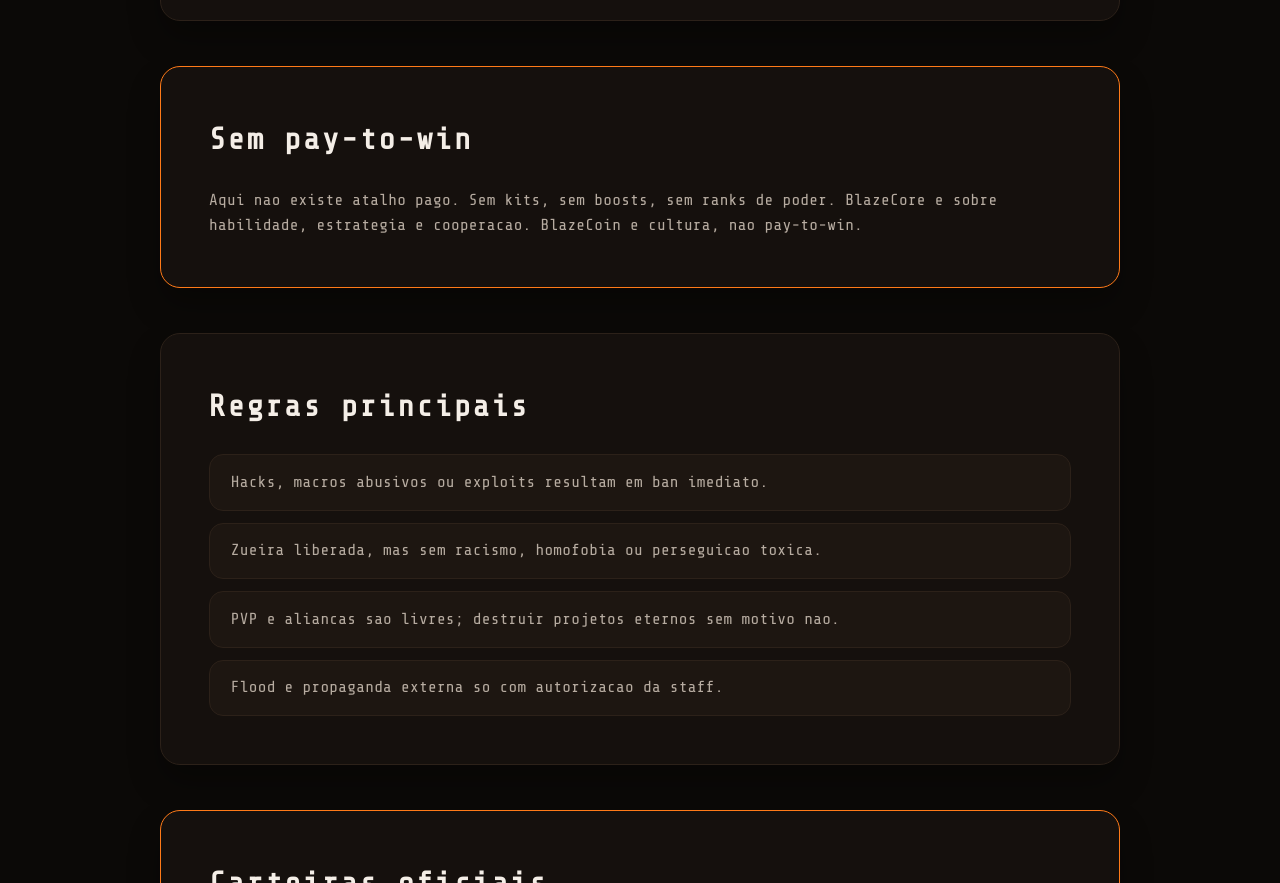
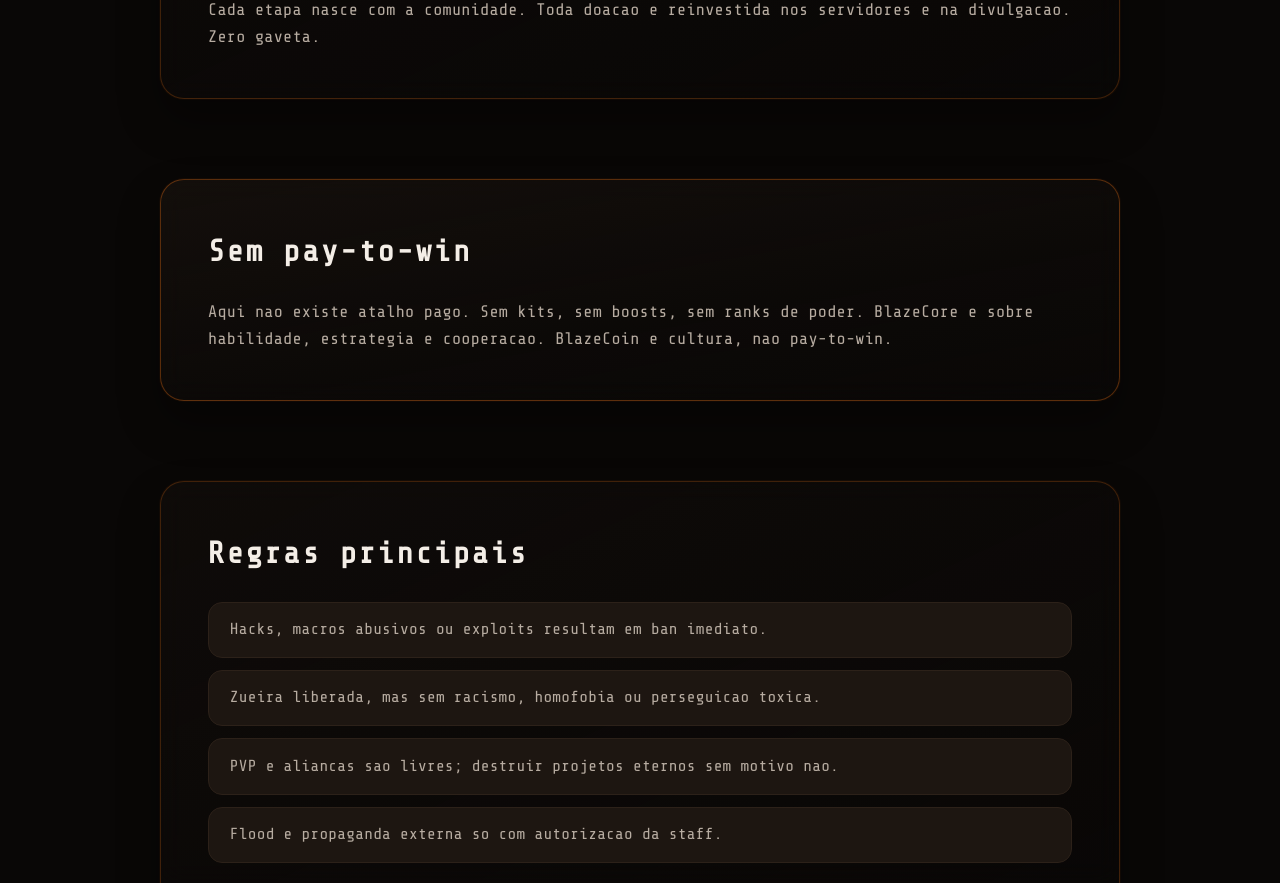
Before and after one commit to MateusR019/Blaze, a plain HTML site: page index.html in a window 1280 px wide. Shown: the part 1917-2800 px from the top of the page. Drawn offline with nearby package versions, Linux system fonts and the light colour scheme.

Commit message:
Continuar com contratos

```diff
--- a/index.html
+++ b/index.html
@@ -29,11 +29,11 @@
             <h1 class="hero__title">Bem vindo ao <strong>BlazeCore</strong></h1>
             <p class="hero__subtitle">Servidor Full Survival que une a comunidade cripto com a cena mine. Nossa meme coin estreia na pump.fun em 11/11/2025.</p>
             <div class="hero__socials">
-                <a href="https://discord.gg/blazecore" target="_blank" rel="noopener">Discord</a>
+                <a href="https://discord.gg/wzGwnzUvFW" target="_blank" rel="noopener">Discord</a>
                 <span>//</span>
-                <a href="https://t.me/blazecore" target="_blank" rel="noopener">Telegram</a>
+                <a href="https://t.me/+OBbJGV9V1YlhZWEx" target="_blank" rel="noopener">Telegram Canal</a>
                 <span>//</span>
-                <a href="https://twitter.com/blazecore" target="_blank" rel="noopener">Outras redes</a>
+                <a href="https://t.me/blazecore_chat" target="_blank" rel="noopener">Telegram Chat</a>
             </div>
             <div class="hero__actions">
                 <button class="hero__copy" data-ip="play.blazecraft.com">Copiar IP</button>
@@ -174,7 +174,7 @@
         </section>
     </main>
     <footer class="footer">
-        <p>Copyright <span id="year"></span> BlazeCore - Discord oficial: /blazecore</p>
+        <p>Copyright <span id="year"></span> BlazeCore • Discord: <a href="https://discord.gg/wzGwnzUvFW" target="_blank" rel="noopener">discord.gg/wzGwnzUvFW</a> • Telegram: <a href="https://t.me/+OBbJGV9V1YlhZWEx" target="_blank" rel="noopener">@blazecore canal</a> | <a href="https://t.me/blazecore_chat" target="_blank" rel="noopener">@blazecore chat</a></p>
     </footer>
     <script src="wallet.js"></script>
     <script>
--- a/style.css
+++ b/style.css
@@ -20,7 +20,7 @@
 
 body {
     font-family: "Share Tech Mono", monospace;
-    background: var(--bg);
+    background: #090706;
     color: var(--text);
     line-height: 1.6;
     letter-spacing: 0.02em;
@@ -38,8 +38,8 @@ body::after {
     bottom: 0;
     width: clamp(170px, 22vw, 280px);
     background:
-        linear-gradient(to right, rgba(11, 9, 7, 0.92) 0%, rgba(11, 9, 7, 0.55) 60%, rgba(11, 9, 7, 0) 100%),
-        linear-gradient(to bottom, rgba(255, 122, 24, 0.25), transparent 55%),
+        linear-gradient(to right, rgba(9, 7, 6, 0.95) 0%, rgba(9, 7, 6, 0.62) 55%, rgba(9, 7, 6, 0) 100%),
+        linear-gradient(to bottom, rgba(255, 122, 24, 0.3), transparent 55%),
         url("assets/img/minecraft-nether-dimension-lava-landscape-730xzexm5tz515rq.jpg") center / cover no-repeat;
     opacity: 0.7;
     filter: saturate(1.1);
@@ -49,16 +49,16 @@ body::after {
 
 body::before {
     left: 0;
-    box-shadow: inset -18px 0 40px rgba(11, 9, 7, 0.75);
+    box-shadow: inset -18px 0 40px rgba(9, 7, 6, 0.75);
 }
 
 body::after {
     right: 0;
     background:
-        linear-gradient(to left, rgba(11, 9, 7, 0.92) 0%, rgba(11, 9, 7, 0.55) 60%, rgba(11, 9, 7, 0) 100%),
-        linear-gradient(to top, rgba(255, 122, 24, 0.2), transparent 55%),
+        linear-gradient(to left, rgba(9, 7, 6, 0.95) 0%, rgba(9, 7, 6, 0.62) 55%, rgba(9, 7, 6, 0) 100%),
+        linear-gradient(to top, rgba(255, 122, 24, 0.25), transparent 55%),
         url("assets/img/minecraft-nether-dimension-lava-landscape-730xzexm5tz515rq.jpg") center / cover no-repeat;
-    box-shadow: inset 18px 0 40px rgba(11, 9, 7, 0.75);
+    box-shadow: inset 18px 0 40px rgba(9, 7, 6, 0.75);
 }
 
 a {
@@ -68,6 +68,8 @@ a {
 
 main {
     padding: 3rem 1.5rem 4rem;
+    position: relative;
+    overflow: visible;
 }
 
 .hero {
@@ -305,13 +307,29 @@ main {
 }
 
 .section {
+    --section-glow: linear-gradient(155deg, rgba(20, 15, 12, 0.55) 0%, rgba(16, 12, 10, 0.32) 55%, rgba(13, 10, 8, 0.12) 100%);
+    --section-border: rgba(255, 122, 24, 0.22);
+    position: relative;
+    z-index: 0;
     max-width: 960px;
-    margin: 0 auto 2.8rem;
-    background: var(--surface);
-    padding: 2.6rem;
-    border-radius: 20px;
-    border: 1px solid var(--border);
-    box-shadow: 0 18px 32px rgba(0, 0, 0, 0.28);
+    margin: 0 auto 5rem;
+    padding: 2.8rem 2.6rem;
+    border-radius: 24px;
+    color: var(--text);
+}
+
+.section::before {
+    content: "";
+    position: absolute;
+    inset: 0;
+    border-radius: 24px;
+    background: var(--section-glow);
+    border: 1px solid var(--section-border);
+    box-shadow: 0 22px 40px rgba(0, 0, 0, 0.35), 0 0 0 1px rgba(255, 122, 24, 0.05);
+    backdrop-filter: blur(12px);
+    -webkit-backdrop-filter: blur(12px);
+    pointer-events: none;
+    z-index: -1;
 }
 
 .section h2 {
@@ -322,11 +340,27 @@ main {
 
 .section p {
     color: var(--muted);
-    font-size: 1rem;
+    font-size: 1.05rem;
 }
 
 .section--highlight {
-    border-color: var(--accent-dark);
+    --section-glow: linear-gradient(165deg, rgba(25, 18, 14, 0.68) 0%, rgba(21, 15, 12, 0.38) 55%, rgba(21, 15, 12, 0.14) 100%);
+    --section-border: rgba(255, 122, 24, 0.35);
+}
+
+.section--fairplay {
+    --section-glow: linear-gradient(170deg, rgba(24, 18, 14, 0.72) 0%, rgba(18, 14, 11, 0.34) 60%, rgba(18, 14, 11, 0.12) 100%);
+    --section-border: rgba(255, 122, 24, 0.32);
+}
+
+.section--donate {
+    --section-glow: linear-gradient(165deg, rgba(20, 18, 30, 0.7) 0%, rgba(16, 14, 24, 0.36) 55%, rgba(12, 10, 16, 0.14) 100%);
+    --section-border: rgba(109, 213, 250, 0.28);
+}
+
+.section--loja {
+    --section-glow: linear-gradient(160deg, rgba(27, 19, 13, 0.72) 0%, rgba(18, 14, 11, 0.36) 55%, rgba(14, 10, 8, 0.12) 100%);
+    --section-border: rgba(255, 135, 40, 0.34);
 }
 
 .cards {
@@ -384,14 +418,6 @@ main {
     color: var(--muted);
 }
 
-
-.section--fairplay {
-    border-color: var(--accent);
-}
-
-.section--loja {
-    border-color: var(--accent-dark);
-}
 
 .pump-highlight {
     font-size: 1.1rem;
@@ -714,3 +740,4 @@ main {
         grid-template-columns: repeat(2, minmax(90px, 1fr));
     }
 }
+    color: var(--text);
```
